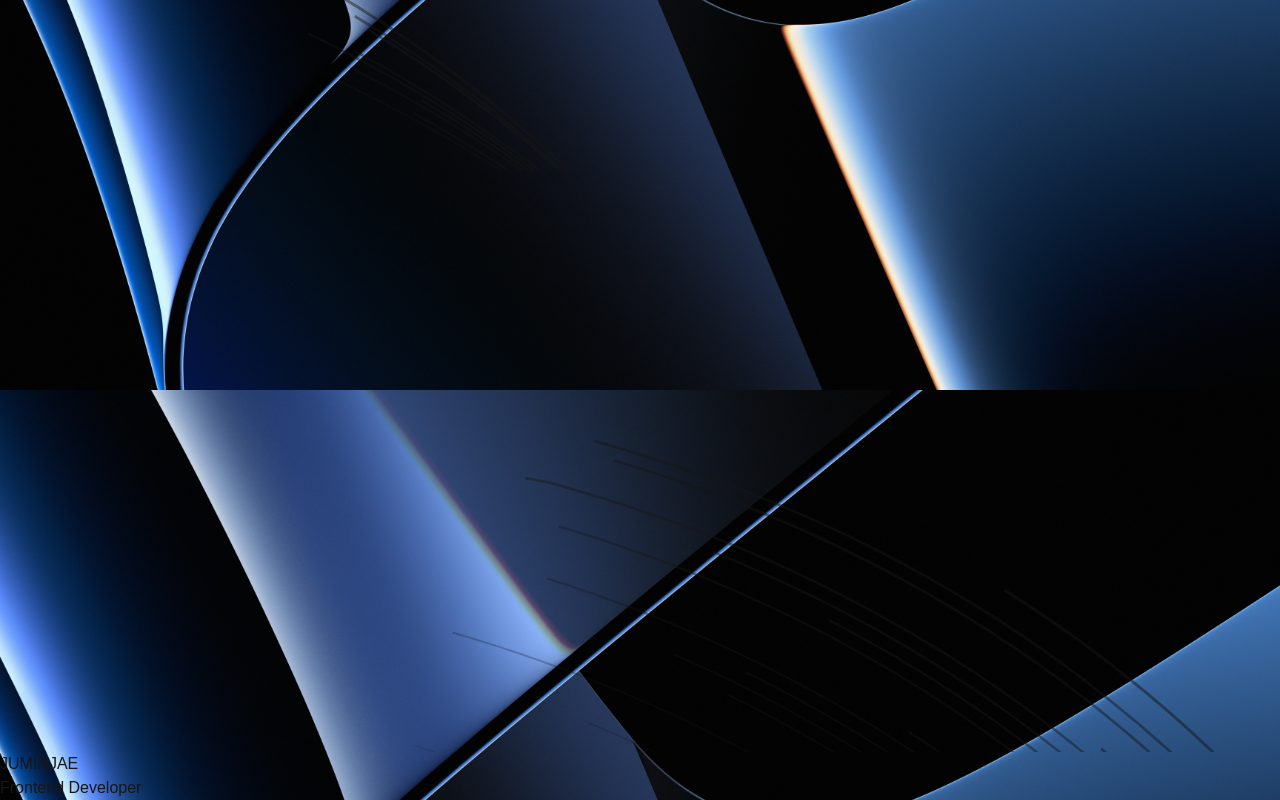
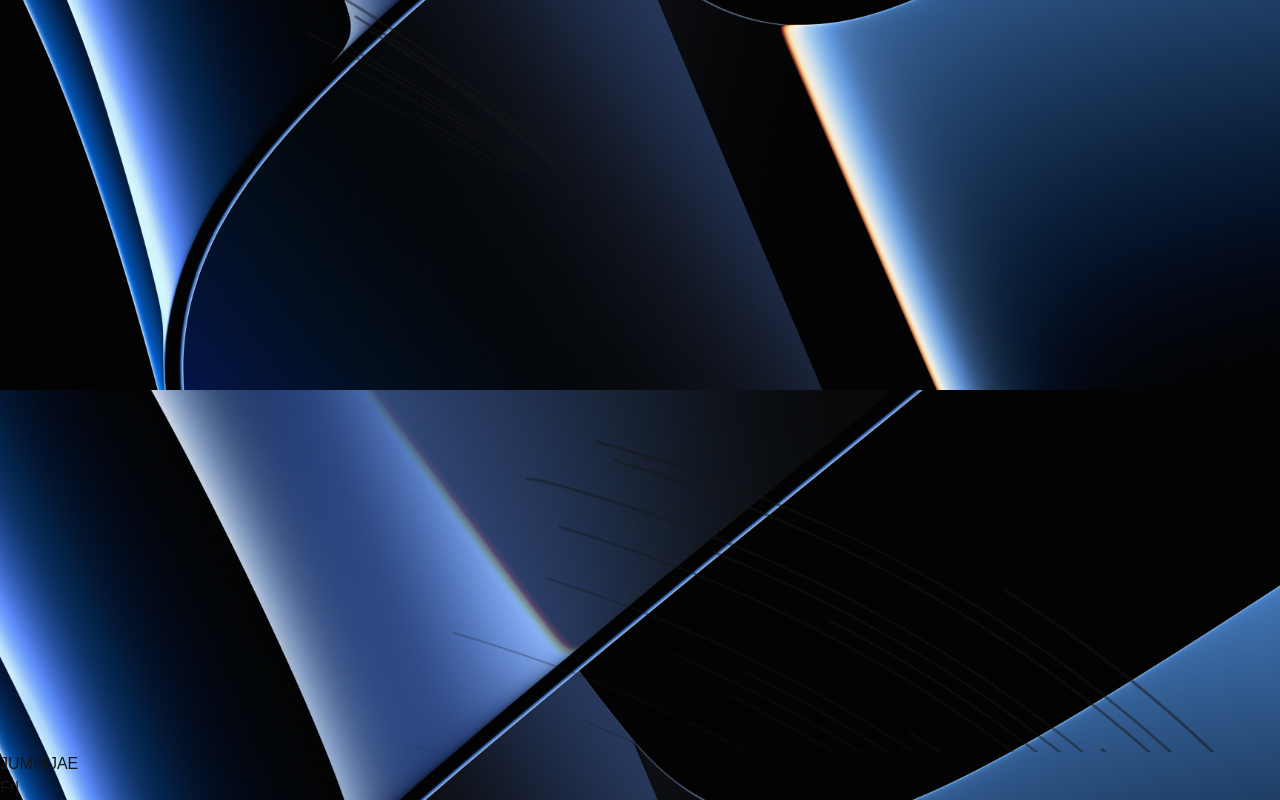
Before and after one commit to Ju-MINJAE/portfolio, a Next.js app: page / in a window 1280 px wide. Shown: the part 410-1210 px from the top of the page. Built offline with nearby package versions, Linux system fonts and the light colour scheme.

Commit message:
feat: Apply typed.js effect

```diff
--- a/src/components/AnimatedSubtitle.tsx
+++ b/src/components/AnimatedSubtitle.tsx
@@ -1,21 +1,38 @@
 'use client';
 
-import { motion } from 'framer-motion';
+import { useEffect, useRef } from 'react';
+import Typed from 'typed.js';
 
 interface AnimatedSubtitleProps {
   subtitle: string;
 }
 
 const AnimatedSubtitle = ({ subtitle }: AnimatedSubtitleProps) => {
+  const el = useRef(null);
+
+  useEffect(() => {
+    if (!el.current) return;
+
+    const typed = new Typed(el.current, {
+      strings: [subtitle],
+      typeSpeed: 80,
+      backSpeed: 30,
+      loop: true,
+      smartBackspace: true,
+      backDelay: 1000,
+      startDelay: 500,
+      cursorChar: '|',
+    });
+
+    return () => {
+      typed.destroy();
+    };
+  }, [subtitle]);
+
   return (
-    <motion.h2
-      initial={{ y: 20, opacity: 0 }}
-      animate={{ y: 0, opacity: 1 }}
-      transition={{ delay: 1, duration: 0.8 }}
-      className="text-2xl sm:text-3xl md:text-4xl font-semibold mb-6 text-neutral-700 dark:text-neutral-300"
-    >
-      {subtitle}
-    </motion.h2>
+    <div className="text-2xl sm:text-3xl md:text-4xl font-semibold mb-6 text-neutral-700 ">
+      <span ref={el} />
+    </div>
   );
 };
 
```
